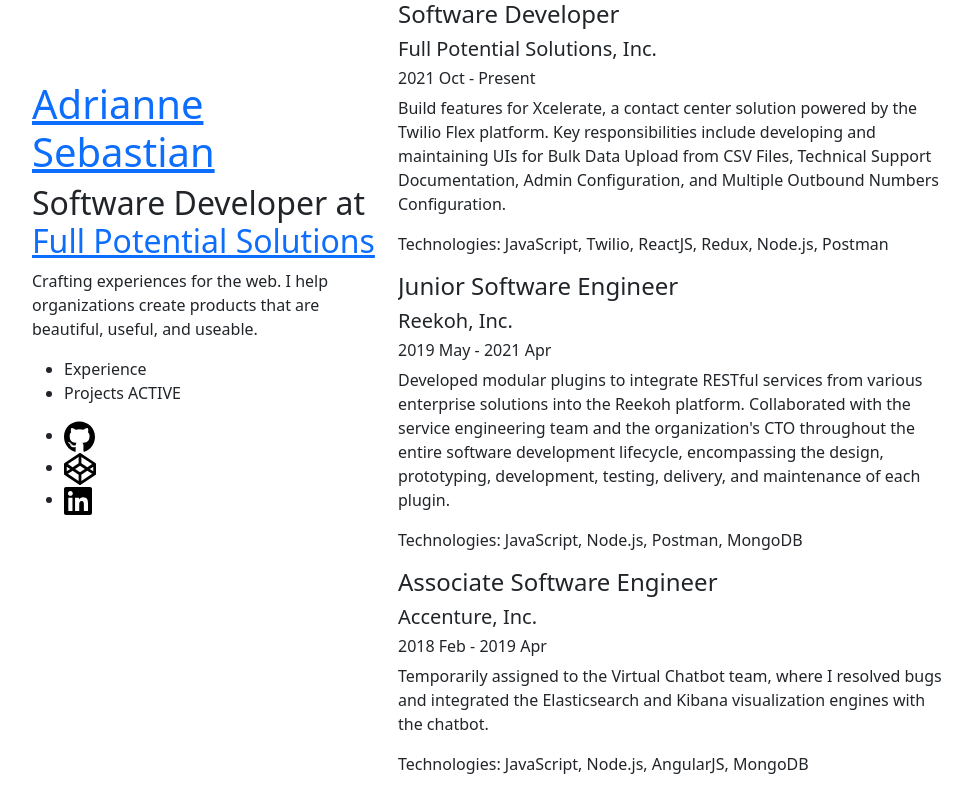
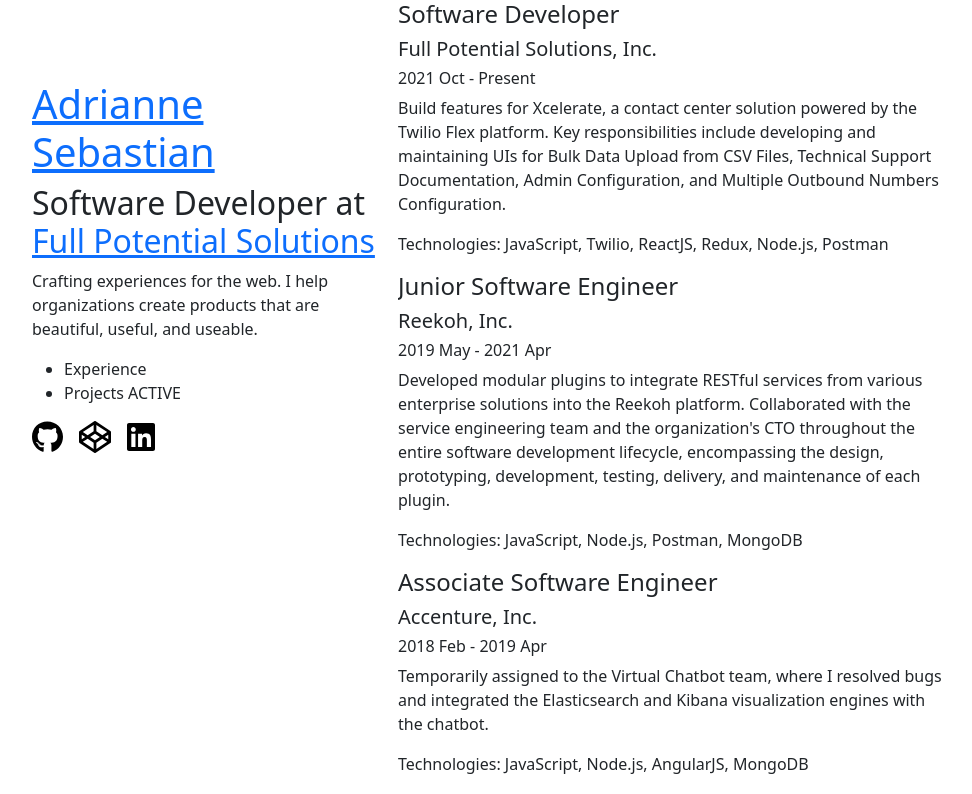
Before and after one commit to arcsbstn/arcsbstn.github.io, a React (Create React App) app: page / in a window 1280 px wide. Shown: the top 794 px of the page, without its empty margins (150-1122 px from the left). Built offline with nearby package versions, Linux system fonts and the light colour scheme.

Commit message:
clean up profiles styles

```diff
--- a/src/components/sidebar/Profiles.tsx
+++ b/src/components/sidebar/Profiles.tsx
@@ -1,8 +1,18 @@
+import styled from "styled-components";
+
 import { CodePen, GitHub, LinkedIn } from "../../svg";
+
+const ProfilesWrapper = styled.ul`
+  padding: 0;
+  display: flex;
+  flex-direction: row;
+  list-style: none;
+  gap: 1em;
+`;
 
 export default function Profiles() {
   return (
-    <ul>
+    <ProfilesWrapper>
       <li>
         <GitHub />
       </li>
@@ -12,6 +22,6 @@
       <li>
         <LinkedIn />
       </li>
-    </ul>
+    </ProfilesWrapper>
   );
 }
```
